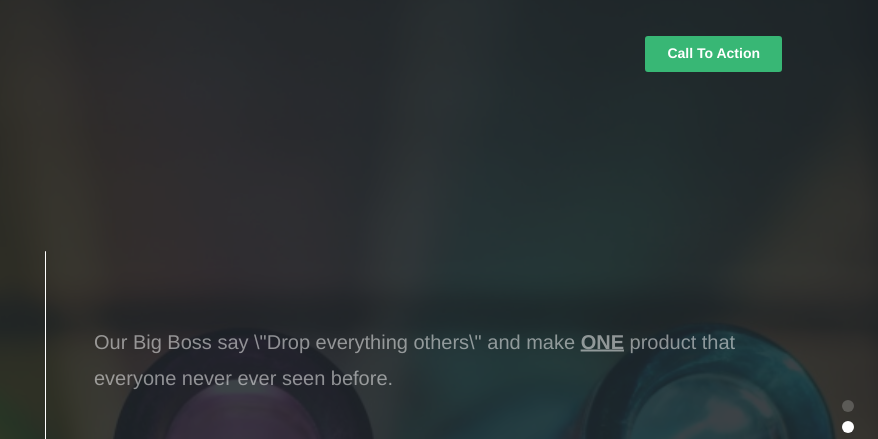
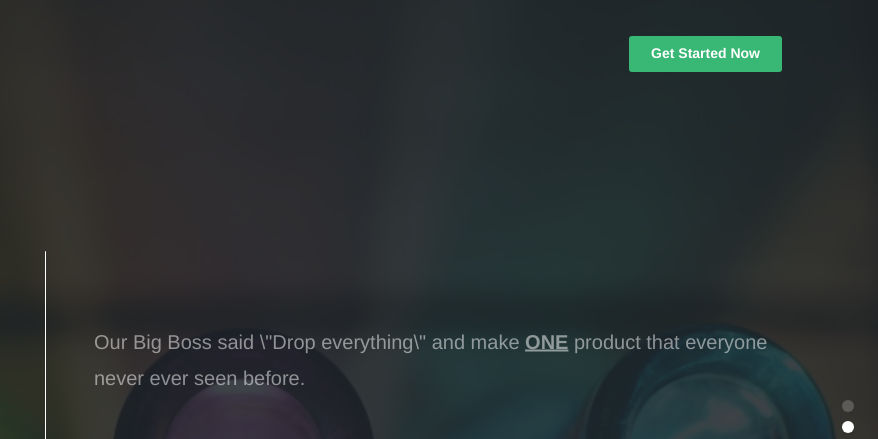
Before and after one commit to uber-generator/83a709857a46c82124e019702b5226cf, a plain HTML site: page index.html in a window 1280 px wide. Both pictures are taken after a click on the link 640 px from the left and 749 px from the top of the page. Shown: the top 439 px of the page, 402-1280 px from the left. Drawn offline with Linux system fonts and the light colour scheme.

Commit message:
Update Page

```diff
--- a/index.html
+++ b/index.html
@@ -20,8 +20,8 @@
 				</div>
 			</div>
 			<div class="header-actions pull-right hidden-xs padding-top-xs-4">
-				<a  class="btn btn-success btn-sm" href="#">
-                    Call To Action
+				<a  class="btn btn-success btn-sm" href="http://uber.designwall.com">
+                    Get Started Now
                 </a>
 			</div>
 		</div>
@@ -69,7 +69,7 @@
 										<h2 class="section-title lead-big text-right-md"><div ><p>There are thousand of no for every yes&nbsp;</p></div></h2>
 									</div>
 									<div class="col-md-8 padding-left-md-6 padding-top-md-6 padding-bottom-md-6" style="border-left: 1px solid #fff; margin-left: -1px;">
-										<div class="lead-small margin-top-xs-2 margin-bottom-xs-0"><div ><p>Our Big Boss say \"Drop everything others\" and make <b><u>ONE</u></b>&nbsp;product that everyone never ever seen before.</p></div></div>
+										<div class="lead-small margin-top-xs-2 margin-bottom-xs-0"><div ><p>Our Big Boss said \"Drop everything\" and make <b><u>ONE</u></b>&nbsp;product that everyone never ever seen before.</p></div></div>
 									</div>
 								</div>
 							</div>
@@ -136,7 +136,7 @@
 							<div class="container item-effect text-center-xs">
 								<div class="row">
 									<div class="col-xs-12">
-										<h2 class="section-title lead-big"><div >See JA Teline V in action now</div></h2>
+										<h2 class="section-title lead-big"><div ><p>See Uber Generator in action now</p></div></h2>
 									</div>
 								</div>
 								<div class="row">
```
Also changed, not shown: data.json (+1 -1 lines).
